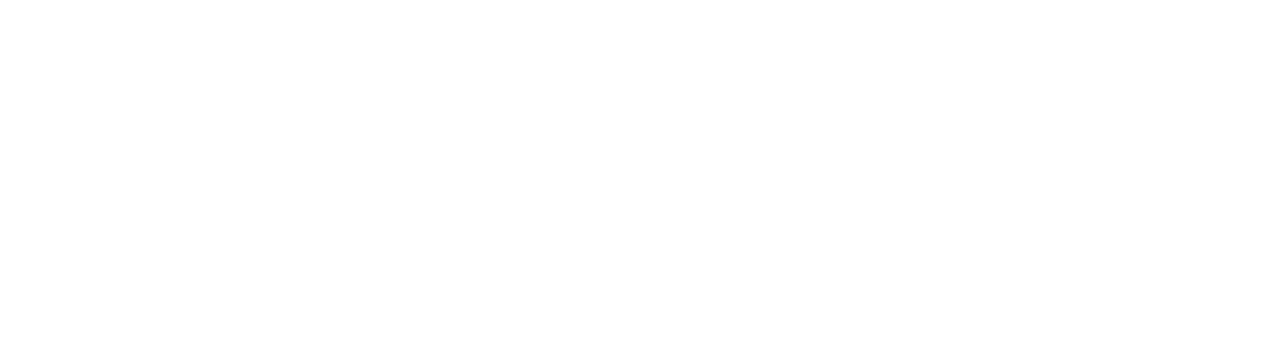
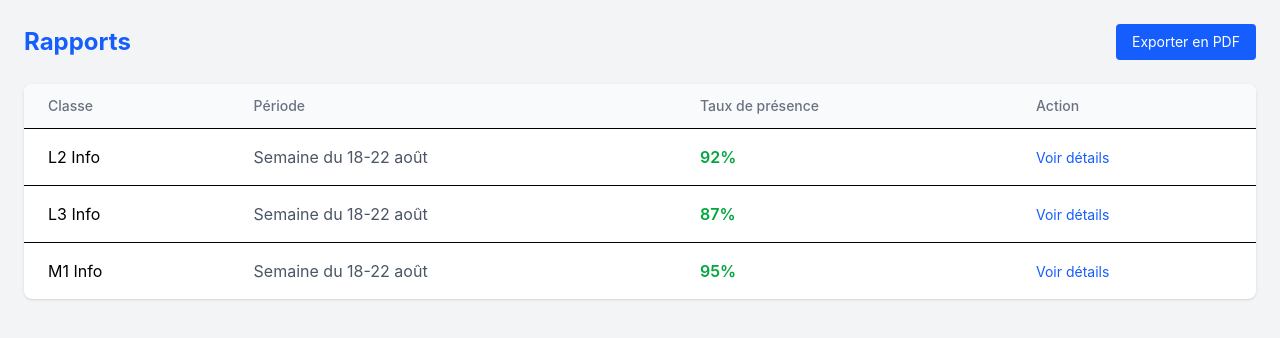
Before and after one commit to mg7984992-byte/pointage-presence-campus, a React (Vite) app: page /rapports in a window 1280 px wide. Before the commit this address had no page. Shown: the top 338 px of the page. Built offline with nearby package versions, Linux system fonts and the light colour scheme.

Commit message:
Ajout page Rapports

```diff
--- a/src/App.tsx
+++ b/src/App.tsx
@@ -4,6 +4,7 @@
 import PointagePage from './pages/PointagePage'
 import EtudiantsPage from './pages/EtudiantsPage'
 import ClassesPage from './pages/ClassesPage'
+import RapportsPage from './pages/RapportsPage'
 
 function App() {
   return (
@@ -14,6 +15,7 @@
         <Route path="/pointage" element={<PointagePage />} />
         <Route path="/etudiants" element={<EtudiantsPage />} />
         <Route path="/classes" element={<ClassesPage />} />
+        <Route path="/rapports" element={<RapportsPage />} />
       </Routes>
     </BrowserRouter>
   )
--- /dev/null
+++ b/src/pages/RapportsPage.tsx
@@ -0,0 +1,49 @@
+function RapportsPage() {
+  const rapports = [
+    { id: 1, classe: "L2 Info", periode: "Semaine du 18-22 août", tauxPresence: "92%" },
+    { id: 2, classe: "L3 Info", periode: "Semaine du 18-22 août", tauxPresence: "87%" },
+    { id: 3, classe: "M1 Info", periode: "Semaine du 18-22 août", tauxPresence: "95%" },
+  ]
+
+  return (
+    <div className="min-h-screen bg-gray-100 p-6">
+      <div className="flex justify-between items-center mb-6">
+        <h1 className="text-2xl font-bold text-blue-600">Rapports</h1>
+        <button className="bg-blue-600 text-white px-4 py-2 rounded hover:bg-blue-700 text-sm">
+          Exporter en PDF
+        </button>
+      </div>
+
+      <div className="bg-white rounded-lg shadow overflow-hidden">
+        <table className="w-full text-left">
+          <thead className="bg-gray-50 border-b">
+            <tr>
+              <th className="px-6 py-3 text-sm font-medium text-gray-500">Classe</th>
+              <th className="px-6 py-3 text-sm font-medium text-gray-500">Période</th>
+              <th className="px-6 py-3 text-sm font-medium text-gray-500">Taux de présence</th>
+              <th className="px-6 py-3 text-sm font-medium text-gray-500">Action</th>
+            </tr>
+          </thead>
+          <tbody>
+            {rapports.map((rapport) => (
+              <tr key={rapport.id} className="border-b last:border-0">
+                <td className="px-6 py-4">{rapport.classe}</td>
+                <td className="px-6 py-4 text-gray-600">{rapport.periode}</td>
+                <td className="px-6 py-4 font-semibold text-green-600">
+                  {rapport.tauxPresence}
+                </td>
+                <td className="px-6 py-4">
+                  <button className="text-blue-600 hover:underline text-sm">
+                    Voir détails
+                  </button>
+                </td>
+              </tr>
+            ))}
+          </tbody>
+        </table>
+      </div>
+    </div>
+  )
+}
+
+export default RapportsPage
```
